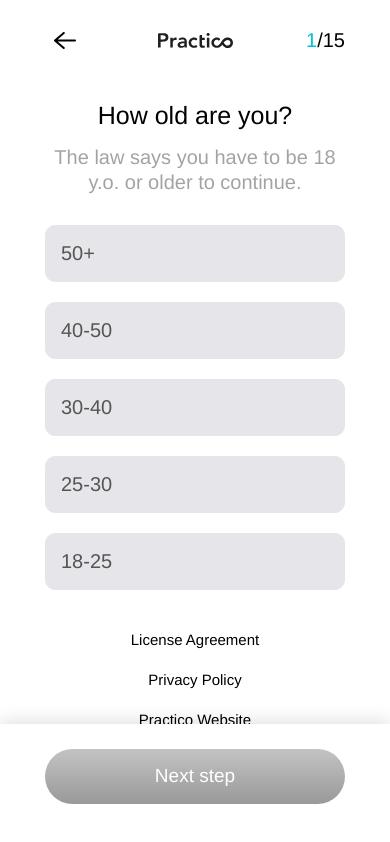
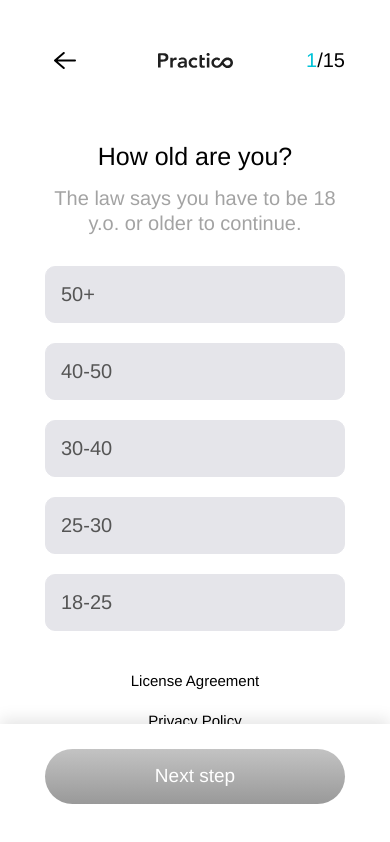
Before and after one commit to MikhailSurin/practika, a Vue app: page /#/quiz in a window 390 px wide. Built offline with nearby package versions, Linux system fonts and the light colour scheme; a web font is replaced by a local one.

Commit message:
[Fix] Company info on mobile

```diff
--- a/src/views/DownloadView.vue
+++ b/src/views/DownloadView.vue
@@ -193,12 +193,18 @@ export default {
 .download-page__company-info {
   margin: 140px 0 140px;
   padding: 0 20px;
+
+  display: none;
 }
 
 @media screen and (min-width: 748px) {
   .download-page__burger-button,
   .download-page__burger-modal {
     display: none;
+  }
+
+  .download-page__company-info {
+    display: flex;
   }
 }
 
--- a/src/views/QuizView.vue
+++ b/src/views/QuizView.vue
@@ -91,7 +91,7 @@
           {{ step.selected ? step.text + '...' : step.text }}
         </li>
       </ul>
-      <app-company-info class="quiz-page__company-info" />
+      <app-company-info class="quiz-page__company-info" v-if="showQuiz" />
     </main>
   </div>
 </template>
@@ -731,12 +731,14 @@ export default {
   align-items: center;
 }
 
-.quiz-page__logo {
-  margin: 0 auto;
-}
 
 .quiz-page__main-content {
   flex-grow: 1;
+}
+
+.quiz-page__logo {
+  margin: 33px auto;
+  padding: 0;
 }
 
 .quiz-page__back-button {
--- a/src/views/SubmitView.vue
+++ b/src/views/SubmitView.vue
@@ -96,11 +96,6 @@ export default {
   display: flex;
   justify-content: center;
   align-items: center;
-}
-
-.quiz-page__logo {
-  margin: 33px 0;
-  padding: 0;
 }
 
 .submit-page__burger-button {
```
